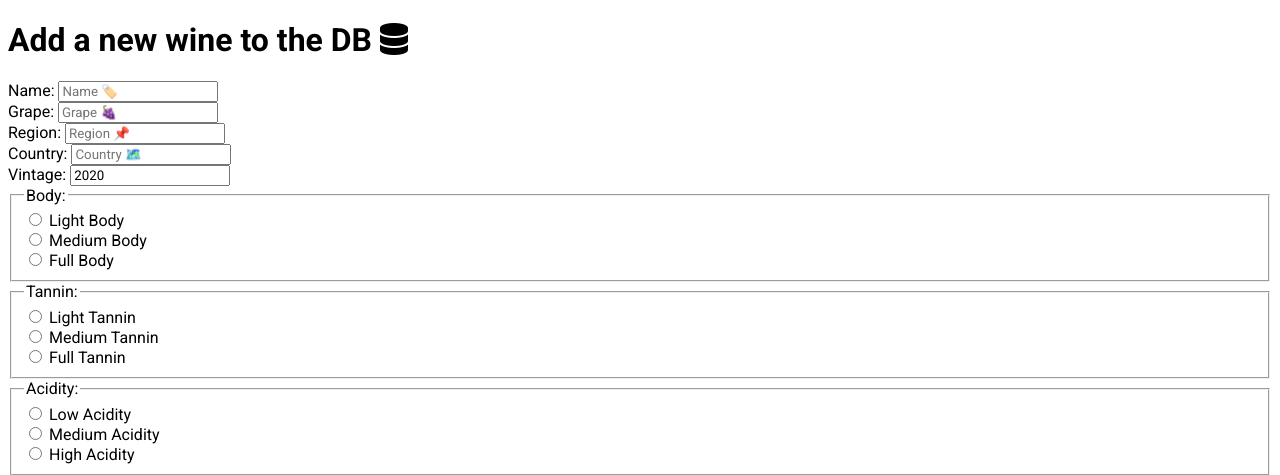
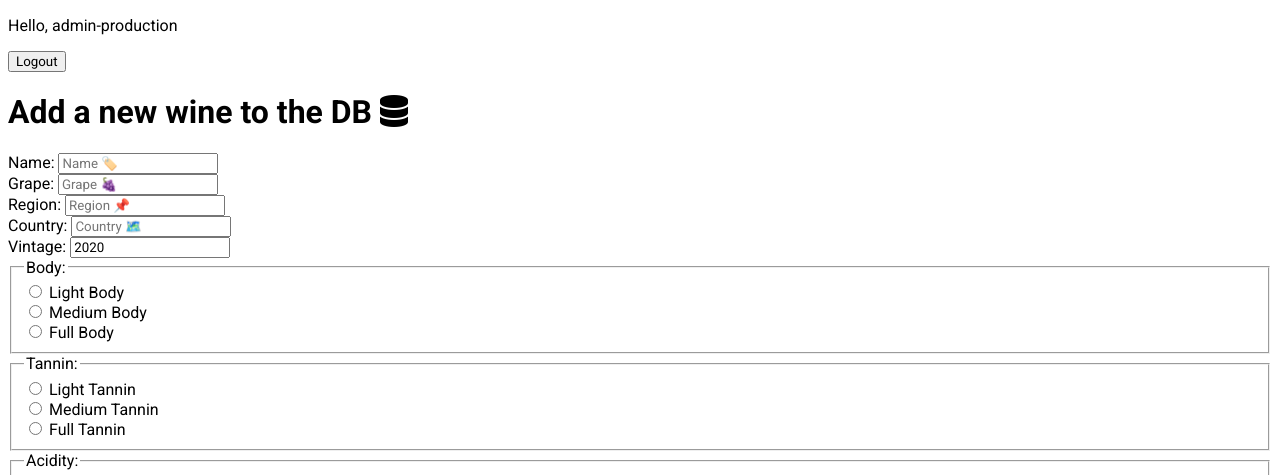
Before and after one commit to PawelKrezel/WineFinder, a Django app: page /admin/ in a window 1280 px wide. Shown: the top 475 px of the page. Run offline with Django 5.2, Linux system fonts and the light colour scheme; a user stored in the database is signed in; parts of the project's set-up code (start-up, migrations or seed data) failed here and were passed over; some libraries are stand-ins or nearby versions.

Commit message:
login/logout mechanisms improved, header template implemented

```diff
--- a/WineFinderV2/settings.py
+++ b/WineFinderV2/settings.py
@@ -118,6 +118,8 @@ AUTH_PASSWORD_VALIDATORS = [
 ]
 
 LOGIN_REDIRECT_URL = "wineadmin"
+LOGIN_URL = "login"
+LOGOUT_REDIRECT_URL = "workInProgress"
 
 
 # Internationalization
--- a/templates/base.html
+++ b/templates/base.html
@@ -23,6 +23,9 @@
         <title>{% block title %} 🍷 WineFinder KB {% endblock %}</title>
     </head>
     <body>
+        <header>
+            {% include "header.html" %}
+        </header>
         {% block content %}
         {% endblock %}
     </body>
--- /dev/null
+++ b/templates/header.html
@@ -0,0 +1,7 @@
+{% if user.is_authenticated %}
+<p>Hello, {{request.user}}</p>
+<form method="POST" action="{%url 'logout' %}">
+    {% csrf_token %}
+    <button type="submit">Logout</button>
+</form>
+{% endif %}
--- a/wineadmin/templates/wineadmin/production-temp.html
+++ b/wineadmin/templates/wineadmin/production-temp.html
@@ -8,6 +8,7 @@
     <h1>⚙️🔨</h1>
 
     <a href="https://pawelkrezel.github.io/WineFinder/"><button>Please see this prototype in the meantime</button></a>
+    <a href="{% url 'wineadmin' %}"><button>Or, see this basic backend (authentication required)</button></a>
 
 </center>
 
--- a/wineadmin/urls.py
+++ b/wineadmin/urls.py
@@ -7,4 +7,5 @@ urlpatterns = [
     path('admin/', views.wineadmin, name='wineadmin'),
     path('add-new-wine/', views.add_new_wine, name='add_new_wine'),
     path("login/", auth_views.LoginView.as_view(), name="login"),
+    path("logout/", auth_views.LogoutView.as_view(), name="logout"),
 ]
```
